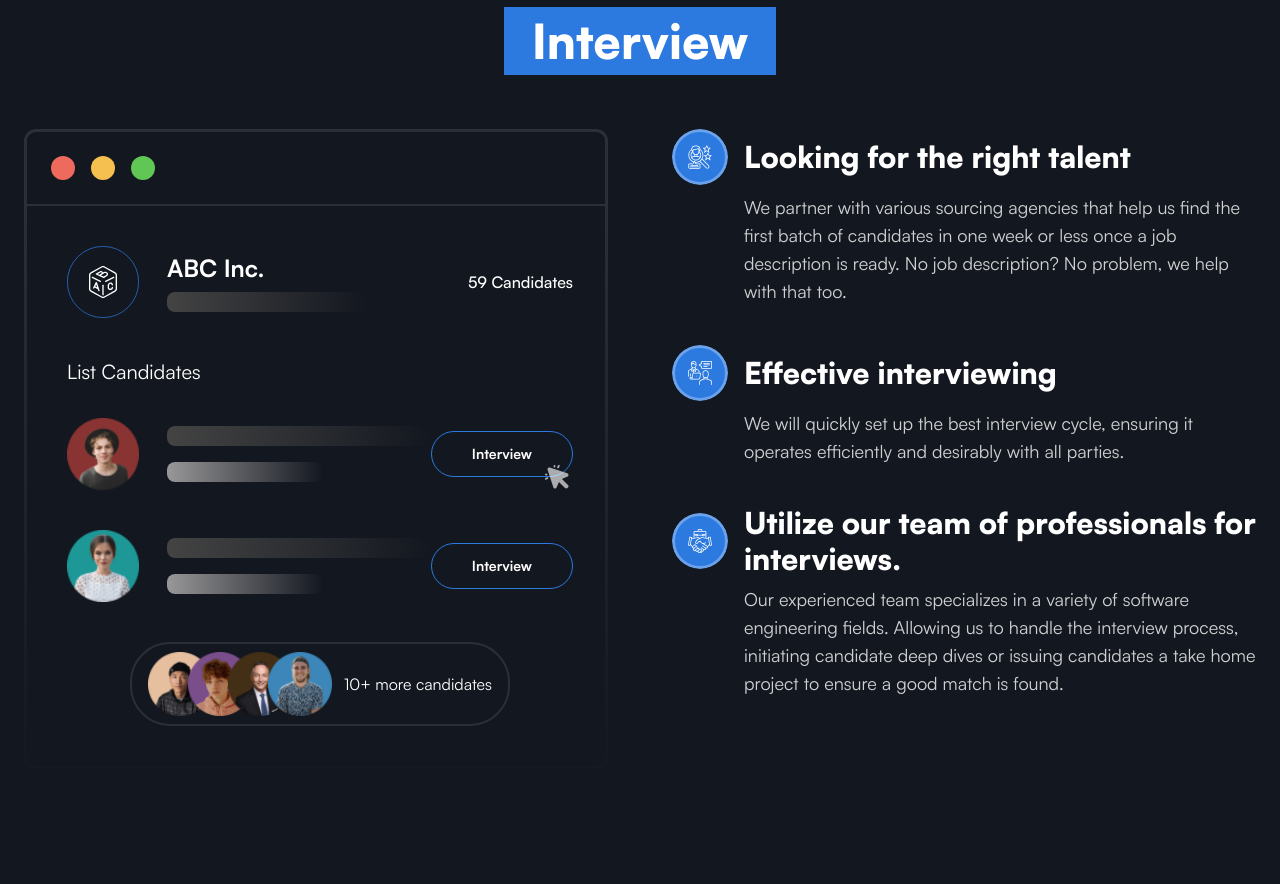
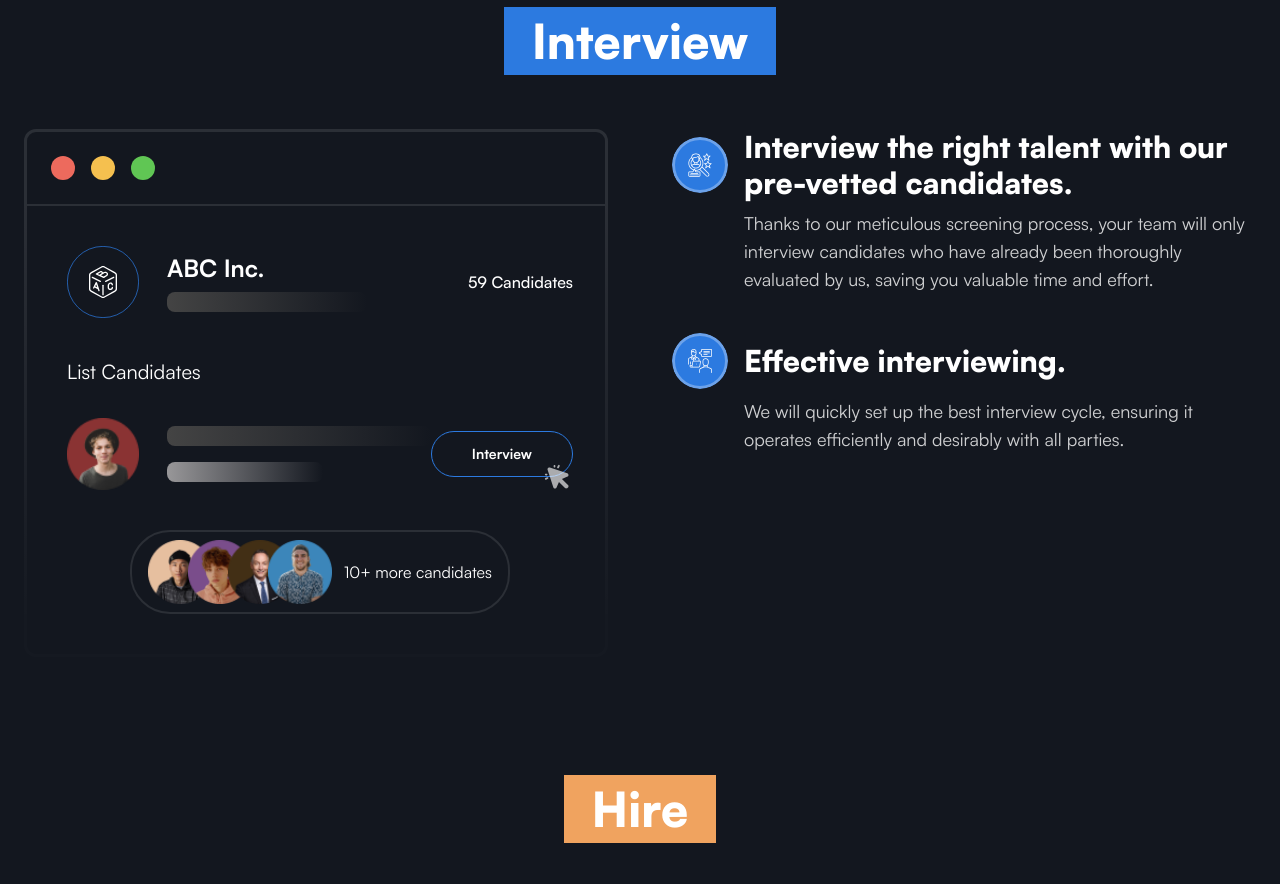
Before and after one commit to mbenedettini/assemblar-site, an Astro site: page / in a window 1280 px wide. Shown: the part 1980-2864 px from the top of the page. Built offline with nearby package versions, Linux system fonts and the light colour scheme; Astro itself is replaced by a stand-in of ours.

Commit message:
Interview

```diff
--- a/src/components/pages/home/Interview.astro
+++ b/src/components/pages/home/Interview.astro
@@ -6,22 +6,27 @@ import WindowCard from './WindowCard.astro';
 const list = [
   {
     image: '/images/talent-search.svg',
-    title: 'Looking for the right talent',
+    title: 'Interview the right talent with our pre-vetted candidates.',
     description:
-      'We partner with various sourcing agencies that help us find the first batch of candidates in one week or less once a job description is ready. No job description? No problem, we help with that too.',
+      `Thanks to our meticulous screening process, your team will only
+      interview candidates who have already been thoroughly evaluated by us,
+      saving you valuable time and effort.`,
   },
   {
     image: '/images/interview.svg',
-    title: 'Effective interviewing',
-    description:
-      'We will quickly set up the best interview cycle, ensuring it operates efficiently and desirably with all parties.',
+    title: 'Effective interviewing.',
+    description: `We will quickly set up the best interview cycle, ensuring it
+    operates efficiently and desirably with all parties.`,
   },
-  {
-    image: '/images/cooperation.svg',
-    title: 'Utilize our team of professionals for interviews.',
-    description:
-      'Our experienced team specializes in a variety of software engineering fields. Allowing us to handle the interview process, initiating candidate deep dives or issuing candidates a take home project to ensure a good match is found.',
-  },
+  // {
+  //   image: '/images/cooperation.svg',
+  //   title: 'Utilize our team of professionals for interviews.',
+  //   description:
+  //     `Our experienced team specializes in a variety of software engineering
+  //     fields. Allowing us to handle the interview process, initiating candidate
+  //     deep dives or issuing candidates a take home project to ensure a good
+  //     match is found.`,
+  // },
 ];
 ---
 
@@ -35,7 +40,7 @@ const list = [
           <div class='flex gap-3 md:gap-7 items-center grow'>
             <img class='w-10 md:w-[4.5rem]' src='/images/abc.svg' alt='abc' />
             <div class='grow'>
-              <p class='text-sm md:text-2xl font-bold mb-2'>ABC Inc.</p>
+              <p class='text-base md:text-2xl font-bold mb-2'>ABC Inc.</p>
               <div
                 class='bg-gradient-title h-4 md:h-5 w-full max-w-[8.25rem] md:max-w-[12.5rem] rounded-lg'
               >
@@ -72,28 +77,6 @@ const list = [
               src='/images/cursor-click-fill.svg'
               alt='Cursor Click Fill'
             />
-          </span>
-        </div>
-
-        <div class='flex justify-between items-center mb-9 md:mb-10'>
-          <div class='flex gap-2 md:gap-7 items-center grow'>
-            <img class='w-14 md:w-[4.5rem]' src='/images/w-2.webp' alt='W 2' />
-            <div class='grow'>
-              <div
-                class='bg-gradient-title h-4 md:h-5 w-full max-w-[7.5rem] md:max-w-[16.5rem] rounded-lg mb-4'
-              >
-              </div>
-              <div
-                class='bg-gradient-subtitle h-4 md:h-5 w-full max-w-[4.5rem] md:max-w-[9.75rem] rounded-lg'
-              >
-              </div>
-            </div>
-          </div>
-
-          <span
-            class='border border-primary text-sm font-bold py-2 md:py-3 px-5 md:px-10 rounded-3xl relative'
-          >
-            Interview
           </span>
         </div>
 
```
